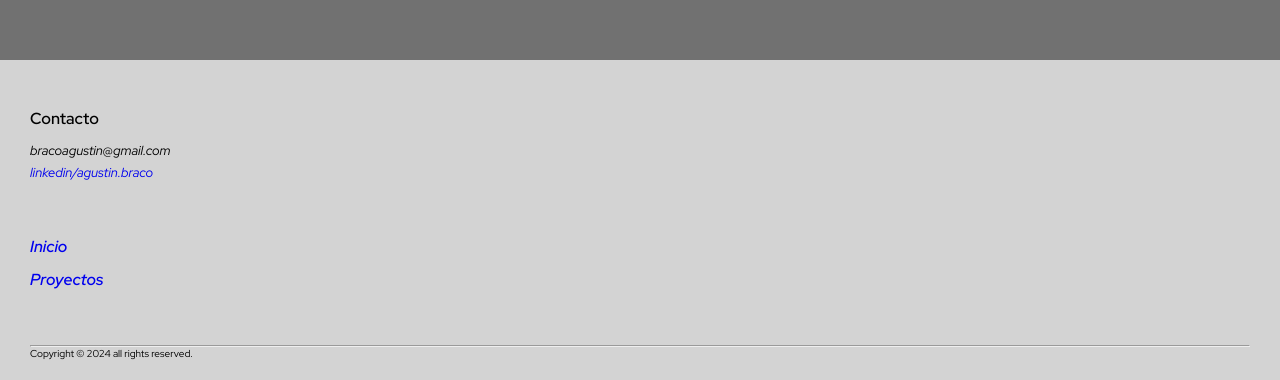
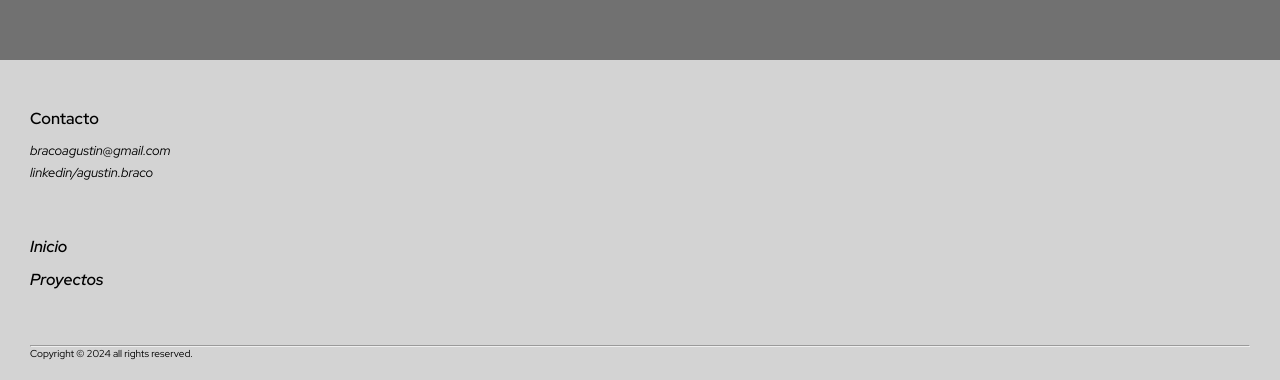
Before and after one commit to AgustinBraco/portfolio, a React (Vite) app: page / in a window 1280 px wide. Shown: the part 3140-3520 px from the top of the page. Built offline with nearby package versions, Linux system fonts and the light colour scheme.

Commit message:
[Dev] - Fixing texts color in Footer and Menu

```diff
--- a/src/styles/components/_Footer.scss
+++ b/src/styles/components/_Footer.scss
@@ -18,6 +18,7 @@
 		font-style: italic;
 		padding-block: 0.5rem;
 		text-decoration: none;
+		color: $black;
 
 		&:visited {
 			color: $black;
@@ -31,6 +32,7 @@
 		font-style: italic;
 		padding-block: 0.6rem;
 		text-decoration: none;
+		color: $black;
 
 		&:visited {
 			color: $black;
--- a/src/styles/components/_Loader.scss
+++ b/src/styles/components/_Loader.scss
@@ -2,7 +2,7 @@
   position: fixed;
   top: 0;
   left: 0;
-  z-index: 99999;
+	z-index: 9999999999999;
   background-color: #FFFFFF;
   width: 100%;
   height: 100%;
--- a/src/styles/styles.css
+++ b/src/styles/styles.css
@@ -44,7 +44,7 @@ html {
   position: fixed;
   top: 0;
   left: 0;
-  z-index: 99999;
+  z-index: 9999999999999;
   background-color: #FFFFFF;
   width: 100%;
   height: 100%;
@@ -242,6 +242,7 @@ html {
   font-style: italic;
   padding-block: 0.5rem;
   text-decoration: none;
+  color: #000000;
 }
 .Footer .FooterText:visited {
   color: #000000;
@@ -253,6 +254,7 @@ html {
   font-style: italic;
   padding-block: 0.6rem;
   text-decoration: none;
+  color: #000000;
 }
 .Footer .FooterLink:visited {
   color: #000000;
```
Also changed, not shown: 1 other file (tests, documents, lock files or other folders).
